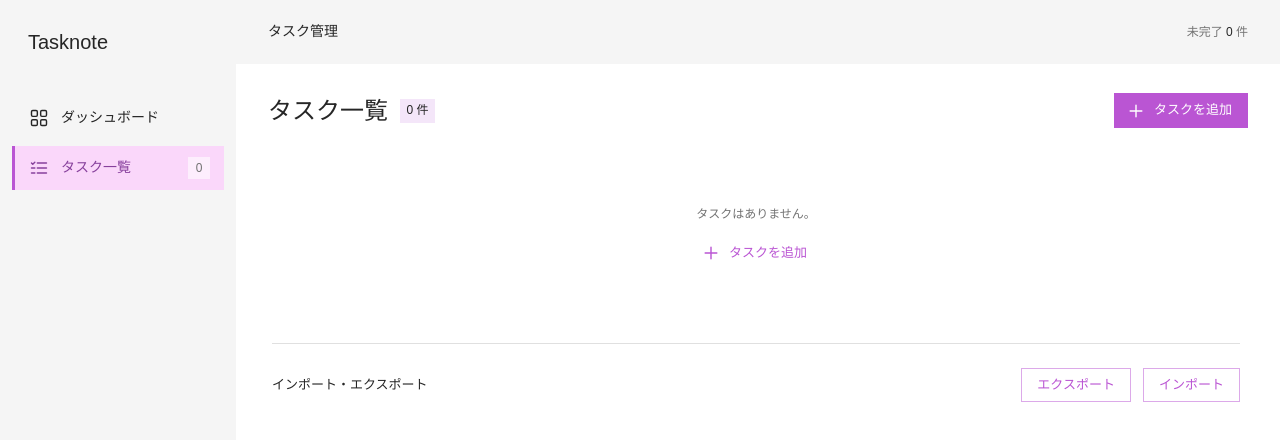
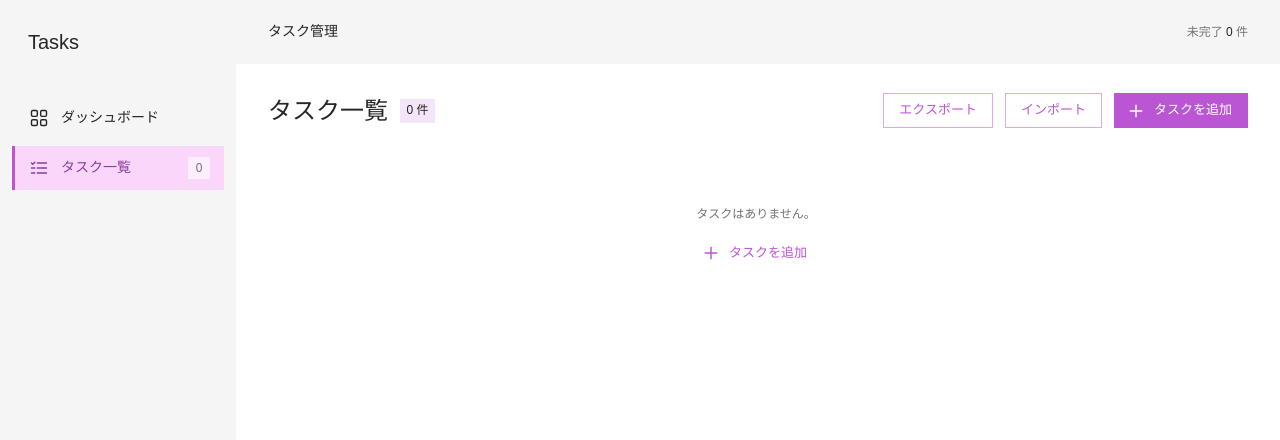
Before and after one commit to NekoChan9382/basic-todo, a React (Vite) app: page /tasks in a window 1280 px wide. Shown: the top 440 px of the page. Built offline with nearby package versions, Linux system fonts and the light colour scheme.

Commit message:
feat: improve UI

```diff
--- a/src/app/layouts/AppLayout.module.css
+++ b/src/app/layouts/AppLayout.module.css
@@ -1,8 +1,11 @@
 /* Hallmark · shape: app screen · genre: modern-minimal · theme: brand · redesign: restyle · v2.0.0 */
 /* Hallmark · pre-emit critique: P4 H4 E4 S3 R5 V3 · weakest: S, preserve the task workflow and simplify the working surfaces */
 .shell {
+  position: fixed;
+  inset: 0;
   display: grid;
   grid-template-columns: 236px minmax(0, 1fr);
+  grid-template-rows: minmax(0, 1fr);
   height: 100dvh;
   overflow: hidden;
 }
@@ -24,6 +27,7 @@
   padding: 1.25rem 0.75rem;
   background: var(--color-paper-3);
   overflow-y: auto;
+  overscroll-behavior-y: contain;
 }
 .brand {
   display: flex;
@@ -77,8 +81,9 @@
   min-height: 0;
 }
 .topbar {
-  display: flex;
-  justify-content: space-between;
+  display: grid;
+  grid-template-columns: auto minmax(0, 1fr) auto;
+  column-gap: 1rem;
   align-items: center;
   flex-shrink: 0;
   height: 64px;
@@ -112,15 +117,38 @@
   min-height: 0;
   min-width: 0;
   overflow: hidden;
+  overscroll-behavior-y: contain;
 }
 .storageStatus {
-  flex-shrink: 0;
-  margin-bottom: 0.75rem;
+  display: flex;
+  align-items: center;
+  justify-self: end;
+  gap: 0.5rem;
+  width: min(100%, 24rem);
+  min-width: 0;
+  height: 40px;
+  font-size: 0.75rem;
 }
-.storageStatus p {
-  margin: 0;
+.storageMessage,
+.storageError {
+  flex: 1;
+  min-width: 0;
+  overflow: hidden;
+  white-space: nowrap;
+  text-overflow: ellipsis;
+  text-align: right;
+}
+.storageMessage {
   color: var(--muted);
-  font-size: 0.75rem;
+}
+.storageError {
+  color: var(--color-error);
+}
+.retrySlot {
+  display: flex;
+  align-items: center;
+  justify-content: flex-end;
+  flex: 0 0 4rem;
 }
 @media (max-width: 1100px) {
   .shell {
--- a/src/app/layouts/AppLayout.tsx
+++ b/src/app/layouts/AppLayout.tsx
@@ -1,6 +1,5 @@
 import { Suspense, useState } from "react";
 import { Link, NavLink, Outlet } from "react-router-dom";
-import Alert from "@mui/material/Alert";
 import Button from "@mui/material/Button";
 import Icon from "../../shared/components/Icon";
 import { useTasks } from "../../features/tasks/hooks/useTasks";
@@ -27,8 +26,8 @@ const AppLayout = () => {
         コンテンツへ移動
       </a>
       <aside className={styles.sidebar}>
-        <Link to="/" className={styles.brand} aria-label="Tasknote ホーム">
-          <span className={styles.brandName}>Tasknote</span>
+        <Link to="/" className={styles.brand} aria-label="Tasks ホーム">
+          <span className={styles.brandName}>Tasks</span>
         </Link>
         <nav className={styles.nav} aria-label="メインナビゲーション">
           <NavLink
@@ -54,32 +53,33 @@ const AppLayout = () => {
       <div className={styles.workspace}>
         <header className={styles.topbar}>
           <span>タスク管理</span>
+          <div className={styles.storageStatus}>
+            {workspace.storageError ? (
+              <span className={styles.storageError} role="alert" title={workspace.storageError}>
+                {workspace.storageError}
+              </span>
+            ) : (
+              <span className={styles.storageMessage} role="status">
+                {workspace.hasUnsavedChanges ? "保存中…" : ""}
+              </span>
+            )}
+            <span className={styles.retrySlot}>
+              {workspace.storageError && (
+                <Button
+                  size="small"
+                  color="inherit"
+                  onClick={workspace.canEdit ? workspace.retrySave : workspace.retryLoad}
+                >
+                  再試行
+                </Button>
+              )}
+            </span>
+          </div>
           <span className={styles.remaining}>
             未完了 <strong>{incompleteCount}</strong> 件
           </span>
         </header>
         <main id="main-content" tabIndex={-1} className={styles.main}>
-          {(workspace.storageError || workspace.hasUnsavedChanges) && (
-            <div className={styles.storageStatus}>
-              {workspace.storageError ? (
-                <Alert
-                  severity="error"
-                  action={
-                    <Button
-                      color="inherit"
-                      onClick={workspace.canEdit ? workspace.retrySave : workspace.retryLoad}
-                    >
-                      再試行
-                    </Button>
-                  }
-                >
-                  {workspace.storageError}
-                </Alert>
-              ) : (
-                <p role="status">変更を保存しています…</p>
-              )}
-            </div>
-          )}
           <div className={styles.viewport}>
             <Suspense fallback={<p role="status">読み込み中…</p>}>
               <Outlet context={context} />
--- a/src/base.css
+++ b/src/base.css
@@ -7,7 +7,10 @@
 }
 html,
 body {
+  height: 100%;
   overflow-x: clip;
+  overflow-y: hidden;
+  overscroll-behavior: none;
 }
 body {
   margin: 0;
@@ -19,9 +22,10 @@ body {
   -webkit-font-smoothing: antialiased;
   caret-color: var(--color-accent);
 }
-body,
 #root {
-  height: 100dvh;
+  height: 100%;
+  min-height: 0;
+  overflow: hidden;
 }
 html {
   scrollbar-color: var(--color-muted) var(--color-paper);
--- a/src/features/tasks/components/TaskFormModal.tsx
+++ b/src/features/tasks/components/TaskFormModal.tsx
@@ -1,4 +1,4 @@
-import { useId, useState } from "react";
+import { useEffect, useId, useRef, useState } from "react";
 import type { SubmitEvent } from "react";
 import Alert from "@mui/material/Alert";
 import Box from "@mui/material/Box";
@@ -28,7 +28,16 @@ const formatDateInput = (date: Date | null) => {
 
 const TaskFormModal = ({ task, onSubmit, onDelete, onClose }: TaskFormModalProps) => {
   const headingId = useId();
+  const titleInputRef = useRef<HTMLInputElement>(null);
   const [error, setError] = useState<string | null>(null);
+
+  useEffect(() => {
+    // Modal のフォーカス制御と Portal の描画が終わった後に入力欄へ移す。
+    const frame = requestAnimationFrame(() => {
+      titleInputRef.current?.focus({ preventScroll: true });
+    });
+    return () => cancelAnimationFrame(frame);
+  }, []);
 
   const handleSubmit = (event: SubmitEvent<HTMLFormElement>) => {
     event.preventDefault();
@@ -89,7 +98,7 @@ const TaskFormModal = ({ task, onSubmit, onDelete, onClose }: TaskFormModalProps
             label="タイトル"
             defaultValue={task?.title ?? ""}
             required
-            autoFocus
+            inputRef={titleInputRef}
             fullWidth
           />
           <TextField
--- a/src/features/tasks/components/TaskTransfer.module.css
+++ b/src/features/tasks/components/TaskTransfer.module.css
@@ -9,6 +9,12 @@
 
 .buttons {
   display: flex;
+  justify-content: flex-end;
   flex-wrap: wrap;
   gap: 0.75rem;
 }
+
+.notice {
+  max-width: 32rem;
+  overflow-wrap: anywhere;
+}
--- a/src/features/tasks/components/TaskTransfer.tsx
+++ b/src/features/tasks/components/TaskTransfer.tsx
@@ -2,6 +2,8 @@ import { useRef, useState } from "react";
 import type { ChangeEvent } from "react";
 import Alert from "@mui/material/Alert";
 import Button from "@mui/material/Button";
+import Portal from "@mui/material/Portal";
+import Snackbar from "@mui/material/Snackbar";
 import type { Task } from "../types";
 import { exportTasksNdjson } from "../lib/taskNdjson.ts";
 import styles from "./TaskTransfer.module.css";
@@ -94,9 +96,25 @@ const TaskTransfer = ({ tasks, disabled, onImport }: TaskTransferProps) => {
         />
       </div>
       {notice && (
-        <Alert severity={notice.error ? "error" : "info"} role={notice.error ? "alert" : "status"}>
-          {notice.text}
-        </Alert>
+        <Portal>
+          <Snackbar
+            open
+            anchorOrigin={{ vertical: "bottom", horizontal: "right" }}
+            autoHideDuration={notice.error ? null : 4000}
+            onClose={(_, reason) => {
+              if (reason !== "clickaway") setNotice(null);
+            }}
+          >
+            <Alert
+              className={styles.notice}
+              severity={notice.error ? "error" : "success"}
+              role={notice.error ? "alert" : "status"}
+              onClose={() => setNotice(null)}
+            >
+              {notice.text}
+            </Alert>
+          </Snackbar>
+        </Portal>
       )}
     </section>
   );
--- a/src/features/tasks/pages/TasksPage.module.css
+++ b/src/features/tasks/pages/TasksPage.module.css
@@ -9,6 +9,7 @@
 }
 .heading {
   display: flex;
+  flex-wrap: wrap;
   align-items: center;
   justify-content: space-between;
   gap: 1rem;
@@ -63,23 +64,6 @@
   color: var(--muted);
   font-size: 0.75rem;
 }
-.transfer {
-  display: flex;
-  flex-wrap: wrap;
-  justify-content: space-between;
-  align-items: center;
-  gap: 1rem 2rem;
-  margin-top: 1.5rem;
-  padding: 1.5rem 0;
-  border: 0;
-  border-top: 1px solid var(--border);
-
-  background: var(--color-paper);
-}
-.transferHeading h2 {
-  margin: 0;
-  font-size: 0.8125rem;
-}
 
 @media (max-width: 760px) {
   .page {
@@ -97,16 +81,6 @@
     padding: 4px;
     flex: auto;
   }
-  .transfer {
-    padding: 1.125rem;
-  }
-}
-
-.transferHeading small {
-  margin-left: 0.75rem;
-  color: var(--muted);
-  font-size: var(--text-xs);
-  font-weight: 400;
 }
 
 .titleRow {
@@ -114,3 +88,19 @@
   align-items: center;
   gap: 0.75rem;
 }
+
+.headerActions {
+  display: flex;
+  flex-wrap: wrap;
+  align-items: center;
+  justify-content: flex-end;
+  gap: 0.75rem;
+  min-width: 0;
+  margin-left: auto;
+}
+
+@media (max-width: 760px) {
+  .headerActions {
+    width: 100%;
+  }
+}
--- a/src/features/tasks/pages/TasksPage.tsx
+++ b/src/features/tasks/pages/TasksPage.tsx
@@ -15,6 +15,8 @@ const TasksPage = () => {
           <h1>タスク一覧</h1>
           <span className={styles.count}>{tasks.length} 件</span>
         </div>
+        <div className={styles.headerActions}>
+          <TaskTransfer tasks={tasks} disabled={!canEdit} onImport={importTasks} />
           <Button
             variant="contained"
             startIcon={<Icon name="plus" />}
@@ -23,13 +25,9 @@ const TasksPage = () => {
           >
             タスクを追加
           </Button>
+        </div>
       </header>
-      <div
-        className={styles.listScroll}
-        role="region"
-        tabIndex={0}
-        aria-label="すべてのタスクとファイル入出力"
-      >
+      <div className={styles.listScroll} role="region" tabIndex={0} aria-label="すべてのタスク">
         <section className={styles.taskList} aria-label="タスク一覧">
           {tasks.map((task) => (
             <TaskCard
@@ -49,12 +47,6 @@ const TasksPage = () => {
             </div>
           )}
         </section>
-        <section className={styles.transfer} aria-label="タスクのデータ管理">
-          <div className={styles.transferHeading}>
-            <h2>インポート・エクスポート</h2>
-          </div>
-          <TaskTransfer tasks={tasks} disabled={!canEdit} onImport={importTasks} />
-        </section>
       </div>
     </div>
   );
```
Also changed, not shown: src/features/tasks/components/TaskCard.tsx (+19 -1 lines). Lines whose indentation alone changed are shown as unchanged.
